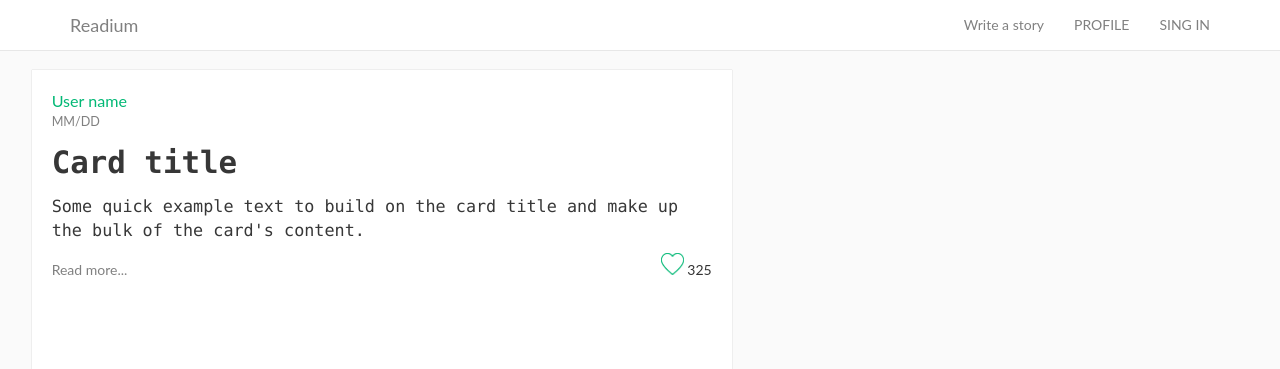
After one commit to iferrant/Readium, a Python web app: template templates/post_card.html in a window 1280 px wide. The commit adds this page. Shown: the top 369 px of the page. Run offline with Jinja, Linux system fonts and the light colour scheme; the template is opened without the code that fills it, so the values that code supplies are empty; some libraries are stand-ins or nearby versions.

Commit message:
Create post card
- Add some CSS to the post card
- Define the controllers

```diff
--- a/static/css/style.css
+++ b/static/css/style.css
@@ -1,3 +1,13 @@
+@font-face {
+    font-family: "Lato", Monaco, sans-serif;
+    src: url(https://fonts.googleapis.com/css?family=Lato);
+}
+
+@font-face {
+    font-family: "PT Sans", Monaco, sans-serif;
+    src: url(https://fonts.googleapis.com/css?family=PT+Sans);
+}
+
 body {
     background-color: #FAFAFA !important;
     padding-top: 70px;
@@ -8,7 +18,8 @@ body {
     margin-bottom: 0;
     background-color: white !important;
     border: 0;
-    font-size: 12px !important;
+    font-size: 1em !important;
+    font-family: "Lato", Monaco, sans-serif !important;
 }
 
 .navbar li a, .navbar .navbar-brand {
@@ -16,7 +27,7 @@ body {
 }
 
 .navbar-nav li a:hover, .navbar-nav li.active a {
-    color: springgreen !important;
+    color: #02B875 !important;
     background-color: white !important;
 }
 
@@ -25,26 +36,12 @@ body {
     color: white !important;
 }
 /***************************************************/
-
-.col-md-7 {
-    display: -webkit-flex !important;
-    display: flex;
-    -webkit-flex-wrap: wrap;
-    flex-wrap: wrap;
-    -webkit-justify-content: flex-end;
-    justify-content: flex-end;
-}
-.card {
-    width: 710px;
-    height: 600px;
-    background-color: white;
-}
  /*********************** LOGIN ***************************/
 .panel-login {
-	border-color: #ccc;
-	-webkit-box-shadow: 0px 2px 3px 0px rgba(0,0,0,0.2);
-	-moz-box-shadow: 0px 2px 3px 0px rgba(0,0,0,0.2);
-	box-shadow: 0px 2px 3px 0px rgba(0,0,0,0.2);
+	-webkit-box-shadow: 0 0 1px #B0B0B0;
+	-moz-box-shadow: 0 0 1px #B0B0B0;
+	box-shadow: 0 0 1px #B0B0B0;
+    font-family: "Lato", Monaco, sans-serif !important;
 }
 .panel-login>.panel-heading {
 	color: #00415d;
@@ -62,7 +59,7 @@ body {
 	transition: all 0.1s linear;
 }
 .panel-login>.panel-heading a.active{
-	color: #029f5b;
+	color: #02B875;
 	font-size: 18px;
 }
 .panel-login>.panel-heading hr{
@@ -93,7 +90,7 @@ body {
 	border-color: #ccc;
 }
 .btn-login {
-	background-color: #59B2E0;
+	background-color: #02B875;
 	outline: none;
 	color: #fff;
 	font-size: 14px;
@@ -101,13 +98,13 @@ body {
 	font-weight: normal;
 	padding: 14px 0;
 	text-transform: uppercase;
-	border-color: #59B2E6;
+	border-color: #02B875;
 }
 .btn-login:hover,
 .btn-login:focus {
 	color: #fff;
-	background-color: #53A3CD;
-	border-color: #53A3CD;
+	background-color: #02B875;
+	border-color: #02B875;
 }
 .forgot-password {
 	text-decoration: underline;
@@ -120,7 +117,7 @@ body {
 }
 
 .btn-register {
-	background-color: #1CB94E;
+	background-color: #02B875;
 	outline: none;
 	color: #fff;
 	font-size: 14px;
@@ -128,12 +125,96 @@ body {
 	font-weight: normal;
 	padding: 14px 0;
 	text-transform: uppercase;
-	border-color: #1CB94A;
+	border-color: #02B875;
 }
 .btn-register:hover,
 .btn-register:focus {
 	color: #fff;
-	background-color: #1CA347;
-	border-color: #1CA347;
+	background-color: #02B875;
+	border-color: #02B875;
 }
 /***************************************************************************/
+/*********************** MAIN CONTAINER ************************************/
+
+.col-md-7 {
+    font-family: "Lato", Monaco, sans-serif !important;
+    display: -webkit-flex !important;
+    display: flex;
+    -webkit-flex-wrap: wrap;
+    flex-wrap: wrap;
+    -webkit-justify-content: flex-end;
+    justify-content: flex-end;
+}
+
+.col-md-5 {
+    font-family: "Lato", Monaco, sans-serif !important;
+    display: -webkit-flex !important;
+    display: flex;
+    -webkit-flex-wrap: wrap;
+    flex-wrap: wrap;
+    -webkit-justify-content: flex-start;
+    justify-content: flex-start;
+}
+
+/***************************************************************************/
+/****************************** CARD ***************************************/
+.card {
+    font-family: "Lato", Monaco, sans-serif !important;
+    width: 700px;
+    height: 300px;
+    padding: 20px;
+    background-color: white;
+    box-shadow: 0 0 1px #B0B0B0;
+
+    display: -webkit-flex;
+    display: flex;
+    -webkit-flex-direction: column;
+    flex-direction: column;
+}
+
+.card-user {
+    color: #02B875;
+    font-size: 1.15em;
+}
+
+.card-date {
+    color: gray;
+    font-size: 0.9em;
+}
+
+.card-title {
+    color: #373737;
+    font-family: "PT Sans", Monaco, sans-serif;
+    font-size: 2.2em;
+    font-weight: bold;
+}
+
+.card-text {
+    color: #373737;
+    font-family: "PT Sans", Monaco, sans-serif;
+    font-size: 1.2em;
+}
+
+.card-btns {
+    display: -webkit-flex !important;
+    display: flex;
+    -webkit-flex-wrap: wrap;
+    flex-wrap: wrap;
+    -webkit-justify-content: space-between;
+    justify-content: space-between;
+    -webkit-align-items: flex-end;
+    align-items: flex-end;
+    -webkit-flex-basis: 100%;
+    flex-basis: 100%;
+}
+
+.btn-read-more {
+    color: gray !important;
+    text-decoration: none !important;
+
+}
+
+.btn-read-more:hover {
+    color: #373737 !important;
+    text-decoration: none !important;
+}
--- a/templates/base.html
+++ b/templates/base.html
@@ -9,7 +9,9 @@
     <script src="https://maxcdn.bootstrapcdn.com/bootstrap/3.3.7/js/bootstrap.min.js"></script>
     <title>Readium</title>
 </head>
+
 <body data-spy="scroll" data-target=".navbar" data-offset="60">
+
     <nav class="navbar navbar-default navbar-fixed-top">
       <div class="container">
         <div class="navbar-header">
@@ -18,13 +20,13 @@
             <span class="icon-bar"></span>
             <span class="icon-bar"></span>
           </button>
-      <a class="navbar-brand" href="#">Readium</a>
+          <a class="navbar-brand" href="/post_card">Readium</a>
         </div>
         <div class="collapse navbar-collapse" id="myNavbar">
           <ul class="nav navbar-nav navbar-right">
             <li><a href="#writestory">Write a story</a></li>
             <li><a href="#profile">PROFILE</a></li>
-        <li><a href="#singin">SING IN</a></li>
+            <li><a href="/login">SING IN</a></li>
           </ul>
         </div>
       </div>
@@ -32,11 +34,12 @@
     <div class="container-fluid">
       <div class="row">
         <div class="col-md-7">
-        {% block cardContainer %}
+            {% block leftContainer %}
             {% endblock %}
         </div>
           <div class="col-md-5">
-          <p>Tags cloud</p>
+              {% block rightContainer %}
+              {% endblock %}
           </div>
       </div>
 
--- /dev/null
+++ b/templates/post_card.html
@@ -0,0 +1,21 @@
+{% extends 'base.html' %}
+{% block leftContainer %}
+    <!--Card-->
+    <div class="card">
+        <div class="card-block">
+            <a class="card-user">User name</a>
+            <p class="card-date">MM/DD</p>
+            <p class="card-title">Card title</p>
+            <!--Text-->
+            <p class="card-text">Some quick example text to build on the card title and make up the bulk of the card's content.</p>
+            <div class="card-btns">
+                <a href="#" class="btn-read-more">Read more...</a>
+                <div class="card-btn-like">
+                    <input type="image" src="../static/img/heart_green.png" width="23" height="22"/>
+                    <span class="card-like-counter">325</span>
+                </div>
+            </div>
+        </div>
+    </div>
+    <!--/.Card-->
+{% endblock %}
```
Also changed, not shown: main.py (+5 -2 lines), static/css/post_card.html (deleted, +0 -14 lines), templates/login.html (+8 -4 lines), views.py (+12 -0 lines), static/img/heart_gray.png (added), static/img/heart_green.png (added), 2 other files. Lines whose indentation alone changed are shown as unchanged.
